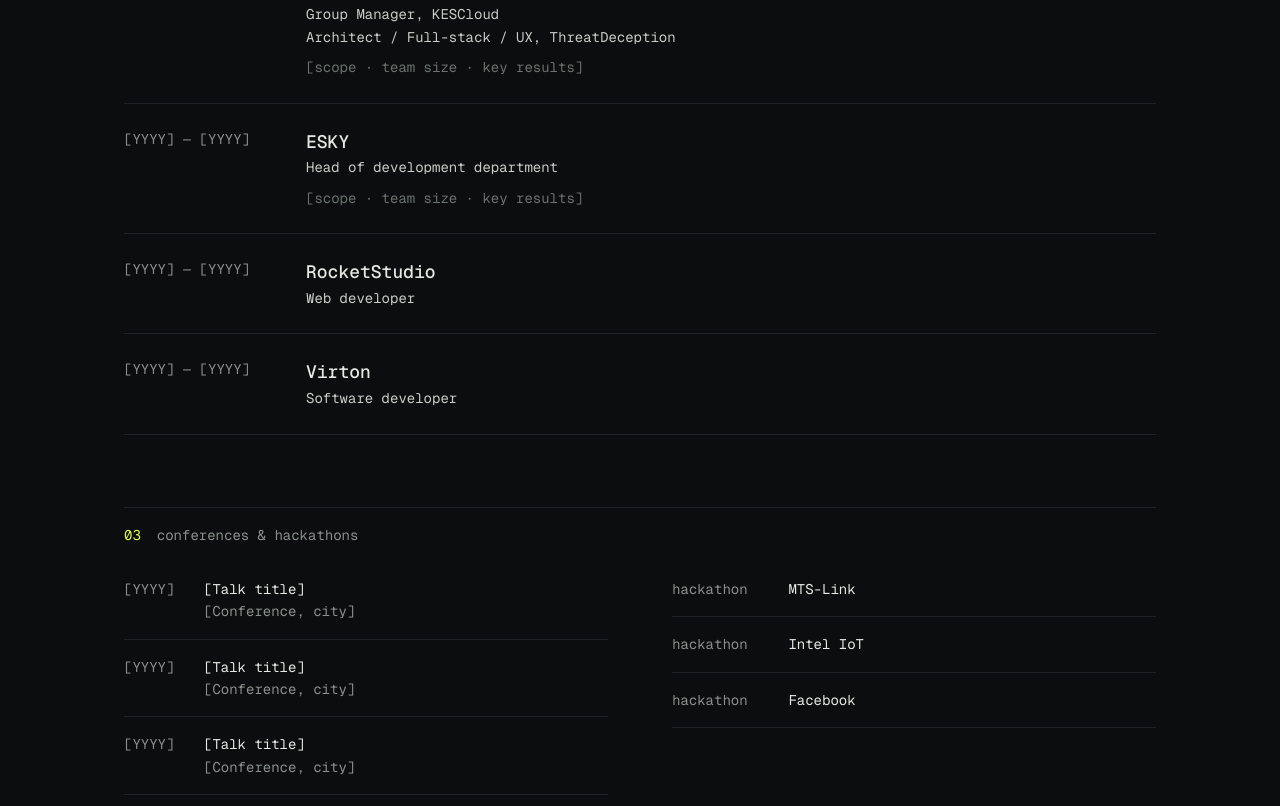
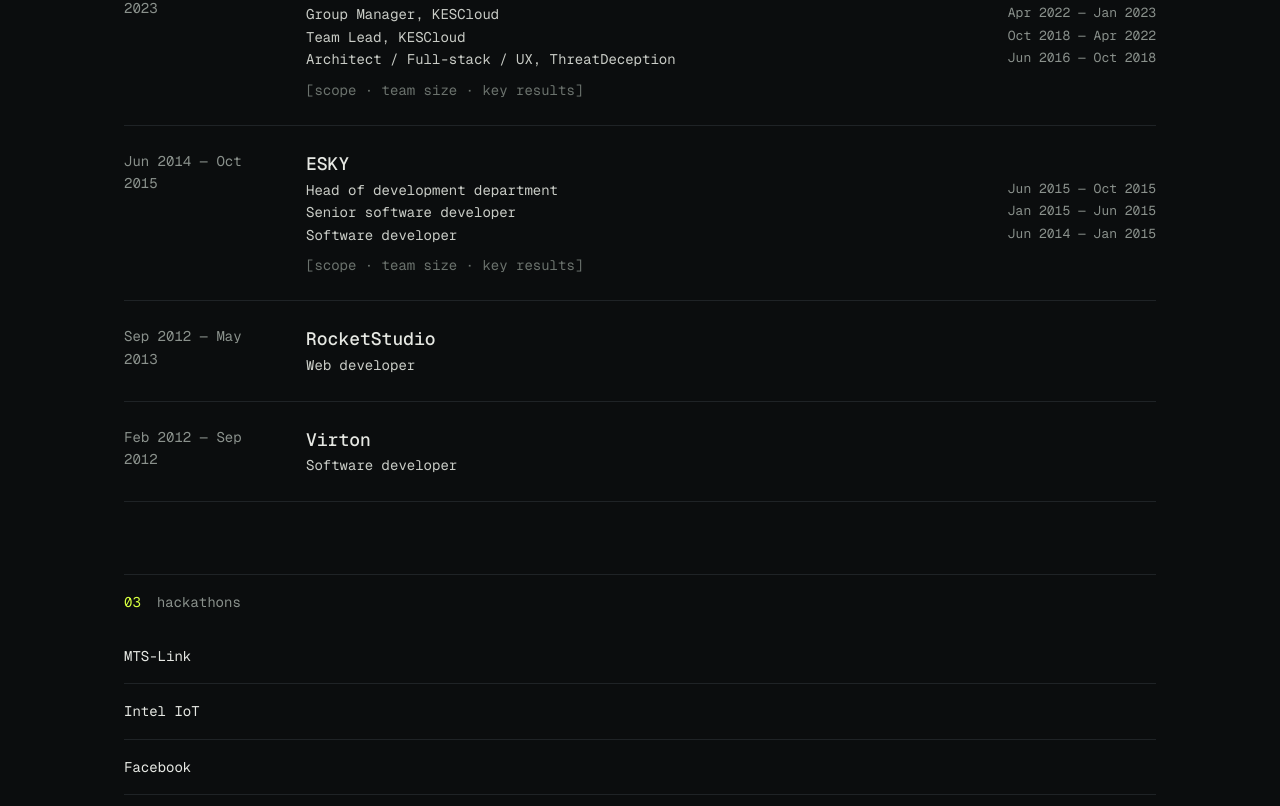
Before and after one commit to billo32/dmitrybilichenko, a React (Vite) app: page / in a window 1280 px wide. Shown: the part 1194-2000 px from the top of the page. Built offline with nearby package versions, Linux system fonts and the light colour scheme; no server answers.

Commit message:
Add real dates from LinkedIn, replace conferences with hackathons
Co-Authored-By: Claude Sonnet 5.5 <noreply@anthropic.com>
Claude-Session: https://claude.ai/code/session_0117xE1EnoUfoZLLBJQwK2mP

```diff
--- a/src/App.jsx
+++ b/src/App.jsx
@@ -1,6 +1,6 @@
 import Logo from './components/Logo.jsx';
 import Section from './components/Section.jsx';
-import { profile, experience, talks, hackathons, projects, links, nav } from './data.js';
+import { profile, experience, hackathons, projects, links, nav } from './data.js';
 
 export default function App() {
   return (
@@ -63,8 +63,9 @@ export default function App() {
                 <div className="job-body">
                   <div className="company">{job.company}</div>
                   {job.roles.map((r) => (
-                    <div key={r} className="role">
-                      {r}
+                    <div key={r.title} className="role">
+                      <span>{r.title}</span>
+                      {r.period && <span className="role-period muted">{r.period}</span>}
                     </div>
                   ))}
                   {job.note && <div className="note">{job.note}</div>}
@@ -75,28 +76,13 @@ export default function App() {
           </div>
         </Section>
 
-        <Section id="talks" num="03" title="conferences & hackathons">
-          <div className="two-col">
-            <div className="list">
-              {talks.map((t, i) => (
-                <div key={i} className="talk">
-                  <span className="year muted">{t.year}</span>
-                  <span>
-                    {t.title}
-                    <br />
-                    <span className="muted">{t.event}</span>
-                  </span>
-                </div>
-              ))}
-            </div>
+        <Section id="hackathons" num="03" title="hackathons">
           <div className="list">
             {hackathons.map((h) => (
               <div key={h} className="talk">
-                  <span className="muted">hackathon&nbsp;&nbsp;</span>
                 {h}
               </div>
             ))}
-            </div>
           </div>
         </Section>
 
--- a/src/data.js
+++ b/src/data.js
@@ -25,46 +25,58 @@ export const profile = {
 
 const SCOPE = '[scope · team size · key results]';
 
+// Dates come from LinkedIn. A role with its own `period` is shown with it
+// (used when one company has several roles).
 export const experience = [
   {
-    period: '[YYYY] — now',
+    period: 'Sep 2025 — now',
     company: 'TradingView',
-    roles: ['Unit leader / Senior Manager, Paper Trading'],
+    roles: [{ title: 'Unit leader / Senior Manager, Paper Trading' }],
     note: SCOPE,
     current: true,
   },
   {
-    period: '[YYYY] — [YYYY]',
+    period: 'Dec 2024 — Apr 2025',
     company: 'SMART EdTech',
-    roles: ['Head of development, LMS platform'],
+    roles: [{ title: 'Head of development, LMS platform' }],
     note: SCOPE,
   },
   {
-    period: '[YYYY] — [YYYY]',
+    period: 'Dec 2023 — Dec 2024',
     company: 'MTS-Link',
-    roles: ['Chapter / Team leader, Webinar services'],
+    roles: [{ title: 'Chapter / Team leader, Webinar services' }],
     note: SCOPE,
   },
   {
-    period: '[YYYY] — [YYYY]',
+    period: 'Jun 2016 — Jan 2023',
     company: 'Kaspersky',
-    roles: ['Group Manager, KESCloud', 'Architect / Full-stack / UX, ThreatDeception'],
+    roles: [
+      { title: 'Group Manager, KESCloud', period: 'Apr 2022 — Jan 2023' },
+      { title: 'Team Lead, KESCloud', period: 'Oct 2018 — Apr 2022' },
+      { title: 'Architect / Full-stack / UX, ThreatDeception', period: 'Jun 2016 — Oct 2018' },
+    ],
     note: SCOPE,
   },
   {
-    period: '[YYYY] — [YYYY]',
+    period: 'Jun 2014 — Oct 2015',
     company: 'ESKY',
-    roles: ['Head of development department'],
+    roles: [
+      { title: 'Head of development department', period: 'Jun 2015 — Oct 2015' },
+      { title: 'Senior software developer', period: 'Jan 2015 — Jun 2015' },
+      { title: 'Software developer', period: 'Jun 2014 — Jan 2015' },
+    ],
     note: SCOPE,
   },
-  { period: '[YYYY] — [YYYY]', company: 'RocketStudio', roles: ['Web developer'] },
-  { period: '[YYYY] — [YYYY]', company: 'Virton', roles: ['Software developer'] },
-];
-
-export const talks = [
-  { year: '[YYYY]', title: '[Talk title]', event: '[Conference, city]' },
-  { year: '[YYYY]', title: '[Talk title]', event: '[Conference, city]' },
-  { year: '[YYYY]', title: '[Talk title]', event: '[Conference, city]' },
+  {
+    period: 'Sep 2012 — May 2013',
+    company: 'RocketStudio',
+    roles: [{ title: 'Web developer' }],
+  },
+  {
+    period: 'Feb 2012 — Sep 2012',
+    company: 'Virton',
+    roles: [{ title: 'Software developer' }],
+  },
 ];
 
 export const hackathons = ['MTS-Link', 'Intel IoT', 'Facebook'];
@@ -101,7 +113,7 @@ export const links = [
 export const nav = [
   ['about', 'about'],
   ['experience', 'experience'],
-  ['talks', 'talks'],
+  ['hackathons', 'hackathons'],
   ['side', 'side-projects'],
   ['contact', 'contact'],
 ];
--- a/src/styles.css
+++ b/src/styles.css
@@ -73,13 +73,12 @@ h1 {
 .period { flex: 0 0 150px; }
 .job-body { flex: 1 1 300px; min-width: 0; }
 .company { font-weight: 500; font-size: 18px; }
-.role { color: var(--fg-soft); }
+.role { display: flex; flex-wrap: wrap; justify-content: space-between; gap: 0 24px; color: var(--fg-soft); }
+.role-period { font-size: 13px; }
 .note { margin-top: 8px; color: var(--faint); }
 .badge { flex: none; align-self: flex-start; padding: 2px 8px; border: 1px solid var(--accent); color: var(--accent); font-size: 12px; }
 
-.two-col { display: grid; grid-template-columns: repeat(auto-fit, minmax(min(380px, 100%), 1fr)); gap: 0 64px; }
-.talk { display: flex; flex-wrap: wrap; gap: 4px 24px; padding: 16px 0; border-bottom: 1px solid var(--line); }
-.year { flex: 0 0 56px; }
+.talk { padding: 16px 0; border-bottom: 1px solid var(--line); }
 
 .box { margin-top: 16px; border: 1px solid var(--line); }
 .project { display: flex; flex-wrap: wrap; gap: 4px 24px; align-items: baseline; padding: 14px 16px; border-bottom: 1px solid var(--line); }
```
Lines whose indentation alone changed are shown as unchanged.
